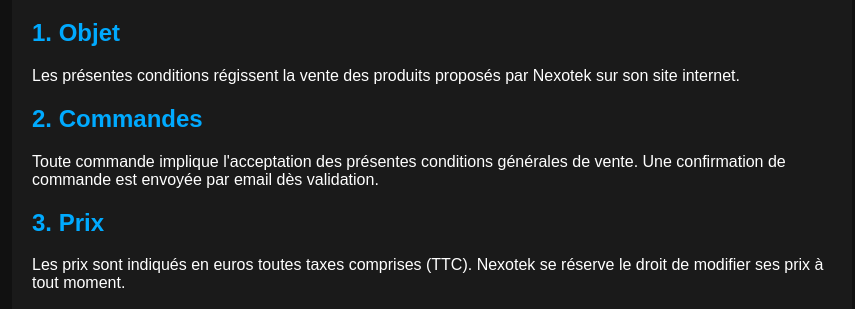
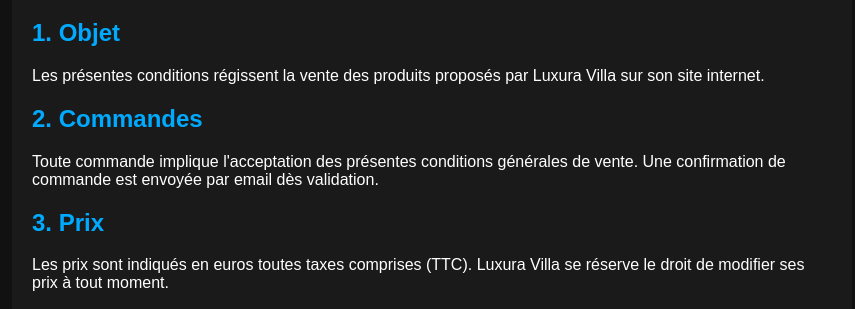
Before and after one commit to thomasouille/Romanight, a plain HTML site: page cgv.html in a window 1280 px wide. Shown: the part 185-494 px from the top of the page, without its empty margins (208-1063 px from the left). Drawn offline with Linux system fonts and the light colour scheme.

Commit message:
Update cgv.html

```diff
--- a/cgv.html
+++ b/cgv.html
@@ -45,13 +45,13 @@
     <h1>Conditions Générales de Vente</h1>
 
     <h2>1. Objet</h2>
-    <p>Les présentes conditions régissent la vente des produits proposés par Nexotek sur son site internet.</p>
+    <p>Les présentes conditions régissent la vente des produits proposés par Luxura Villa sur son site internet.</p>
 
     <h2>2. Commandes</h2>
     <p>Toute commande implique l'acceptation des présentes conditions générales de vente. Une confirmation de commande est envoyée par email dès validation.</p>
 
     <h2>3. Prix</h2>
-    <p>Les prix sont indiqués en euros toutes taxes comprises (TTC). Nexotek se réserve le droit de modifier ses prix à tout moment.</p>
+    <p>Les prix sont indiqués en euros toutes taxes comprises (TTC). Luxura Villa se réserve le droit de modifier ses prix à tout moment.</p>
 
     <h2>4. Modalités de paiement</h2>
     <p>Le règlement des achats s’effectue par carte bancaire via un prestataire de paiement agréé.</p>
```
